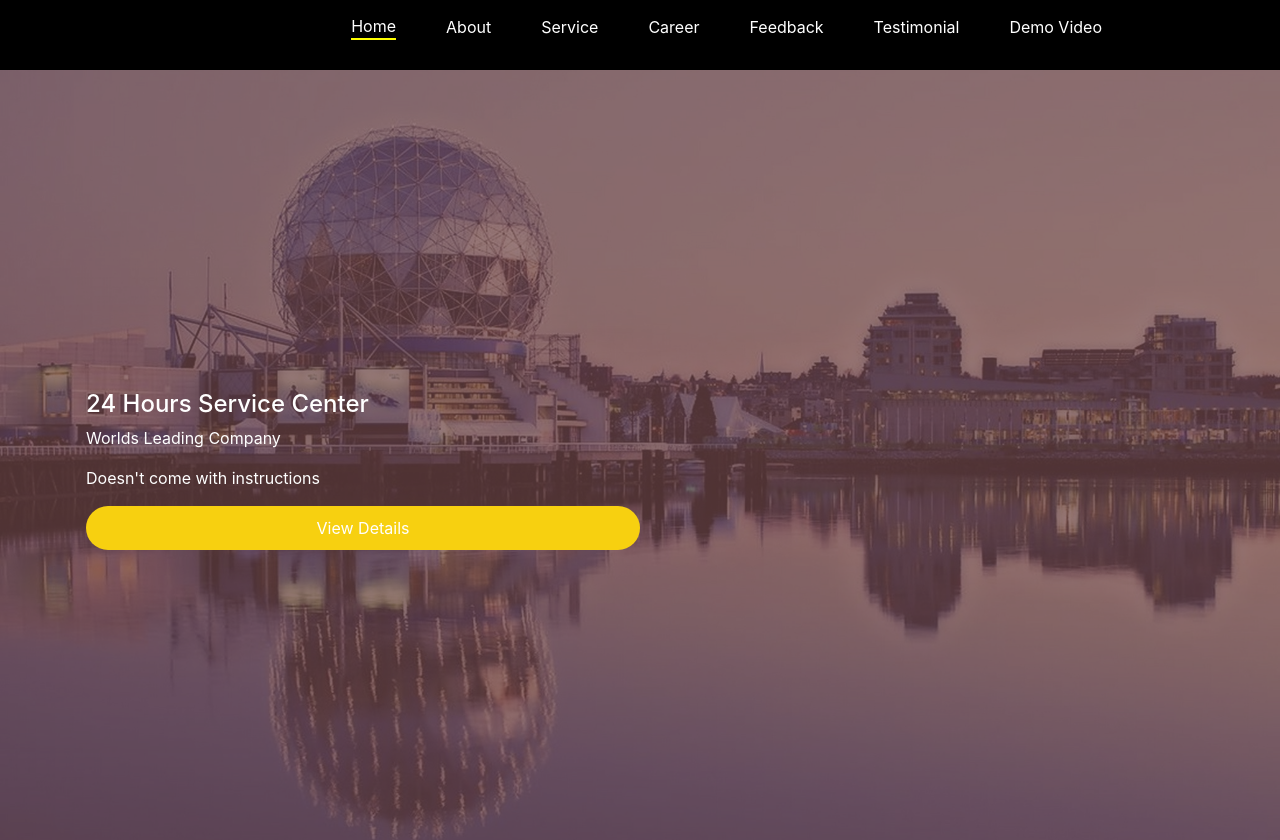
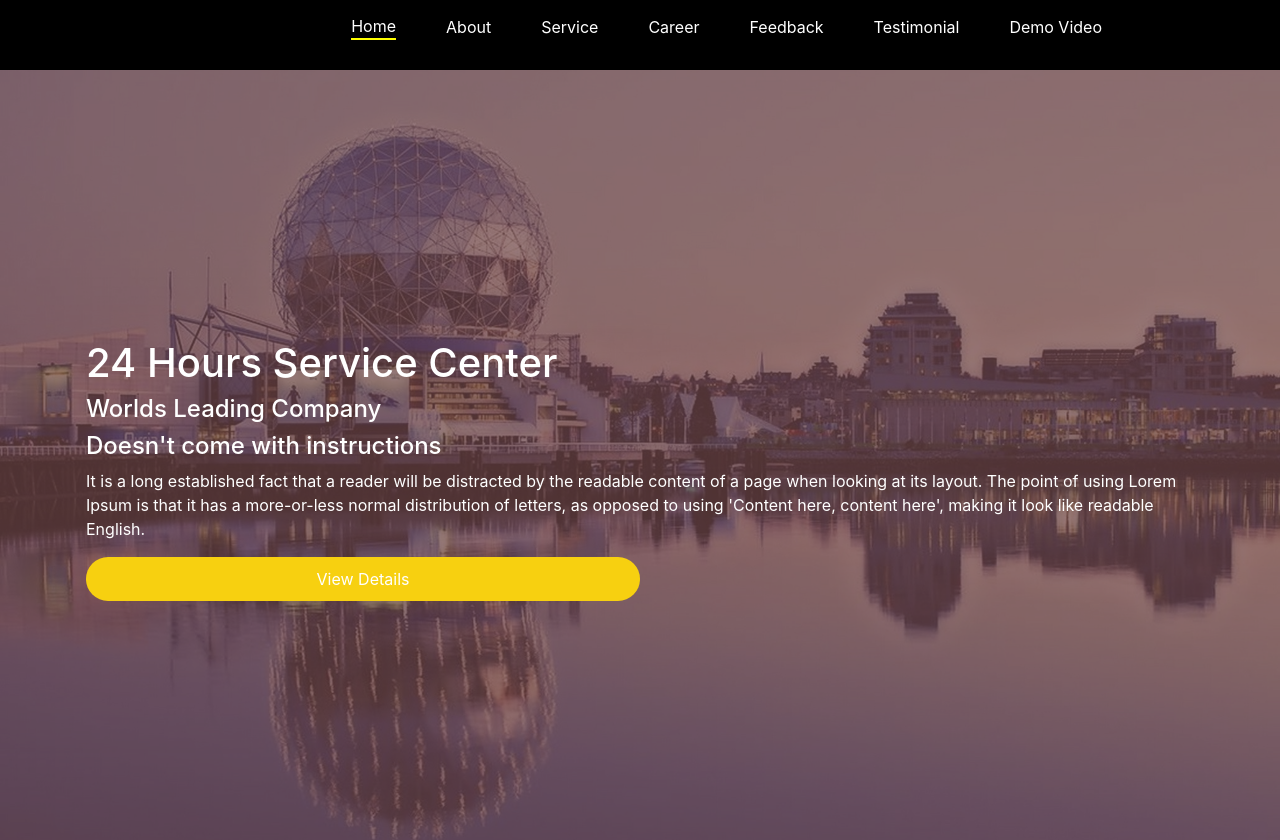
Before and after one commit to Yazdani1/React-Single-Page-Web-App-With-Smooth-Scrolling, a React (Create React App) app in the folder client/: page / in a window 1280 px wide. Shown: the top 840 px of the page. Built offline with nearby package versions, Linux system fonts and the light colour scheme.

Commit message:
error solved

```diff
--- a/client/src/components/Home/Home.js
+++ b/client/src/components/Home/Home.js
@@ -1,15 +1,27 @@
 import React from "react";
 import "./home.css";
+import Fade from "react-reveal/Fade";
+import Flip from "react-reveal/Flip";
+
 const Home = () => {
   return (
     <div className="container-fluid home" id="home">
-      <div className="container home-content">
-        <h4>24 Hours Service Center</h4>
+      <Fade left>
+        <div className="container home-content">
+          <h1>24 Hours Service Center</h1>
 
-        <p>Worlds Leading Company</p>
-        <p>Doesn't come with instructions</p>
-        <span className="view-details-home-button">View Details</span>
-      </div>
+          <h4>Worlds Leading Company</h4>
+          <h4>Doesn't come with instructions</h4>
+          <p>
+            It is a long established fact that a reader will be distracted by
+            the readable content of a page when looking at its layout. The point
+            of using Lorem Ipsum is that it has a more-or-less normal
+            distribution of letters, as opposed to using 'Content here, content
+            here', making it look like readable English.
+          </p>
+          <span className="view-details-home-button">View Details</span>
+        </div>
+      </Fade>
     </div>
   );
 };
```
